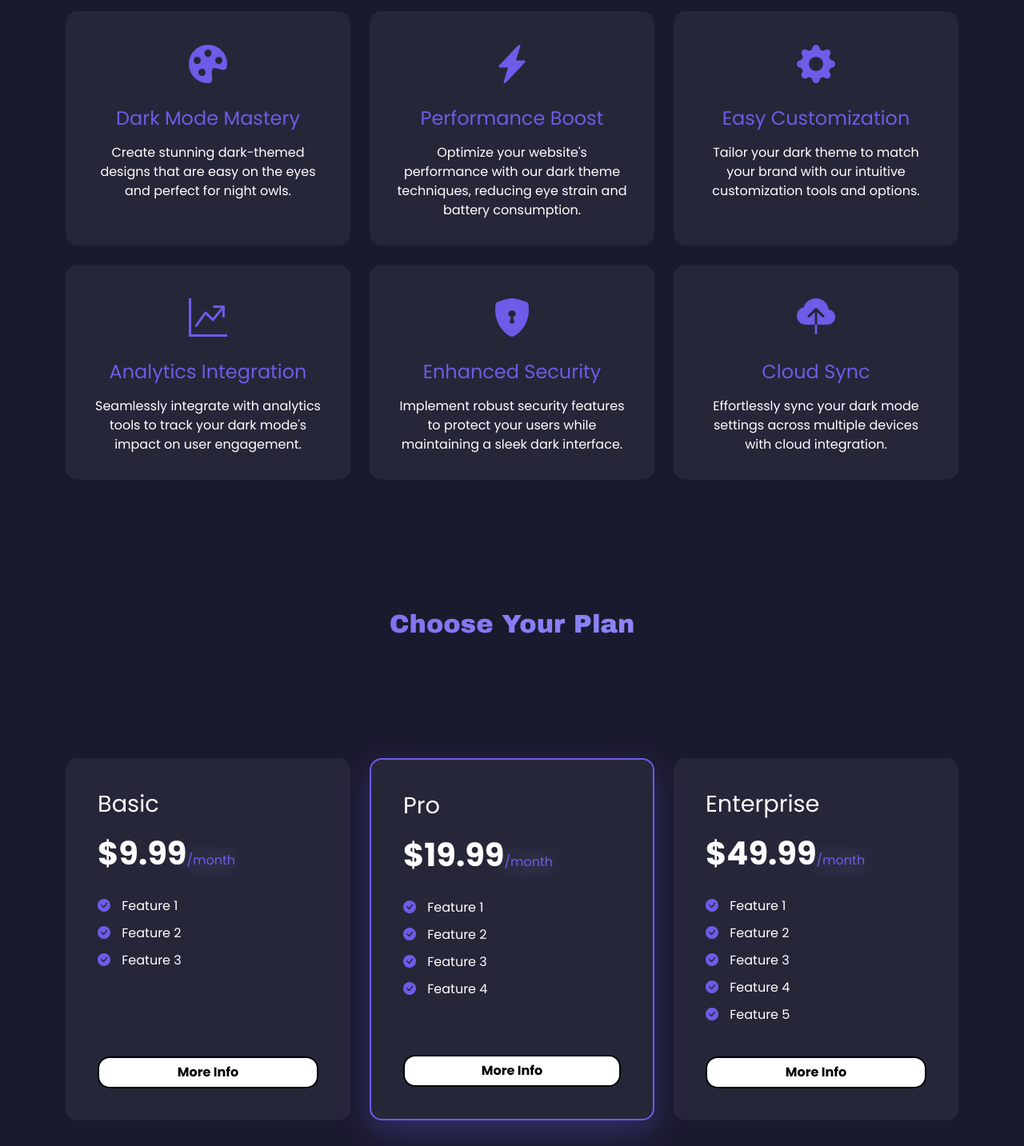
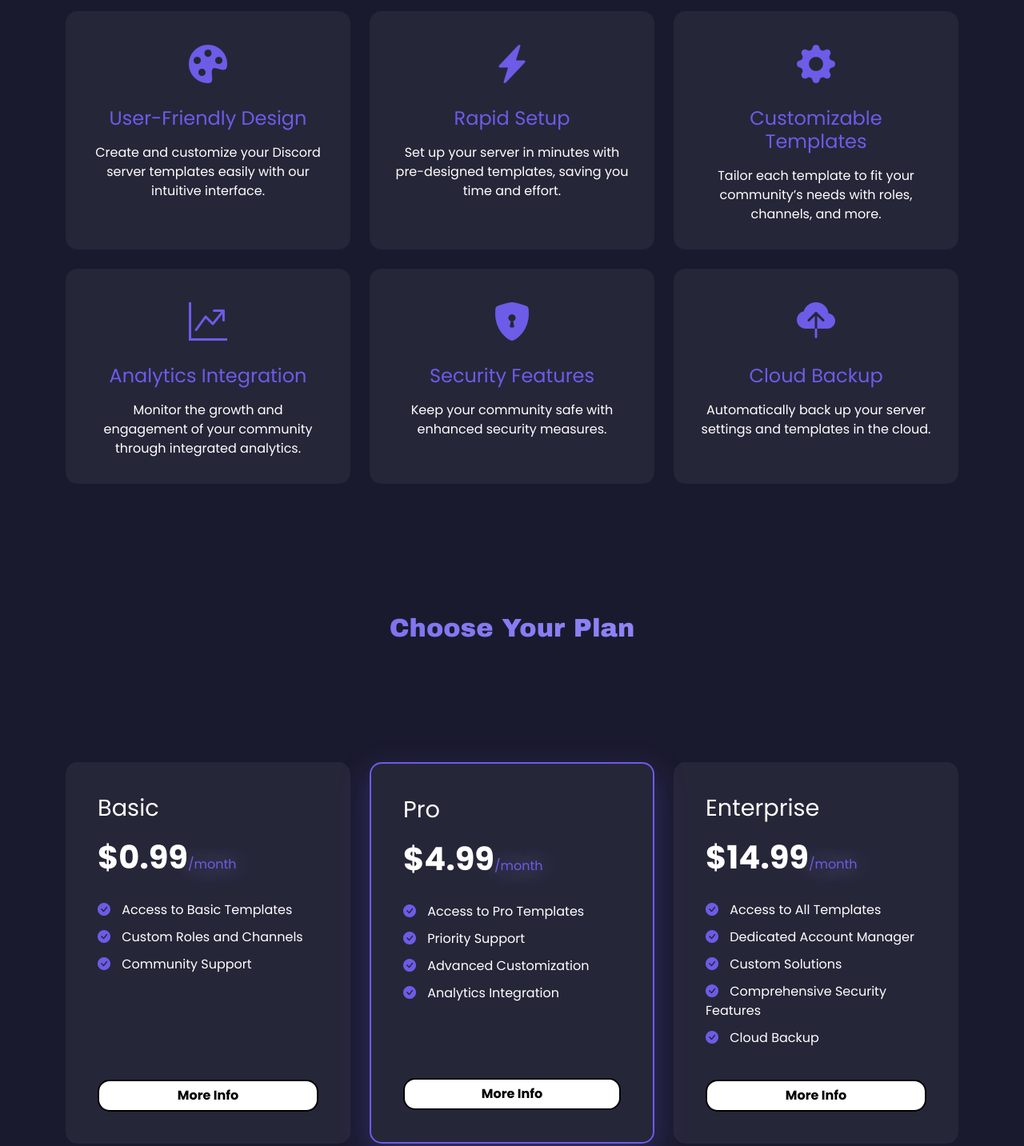
Before and after one commit to Gxnza48/Dark-Land, a plain HTML site: page index.html in a window 1280 px wide. Shown: the part 920-2353 px from the top of the page at 80% size. Drawn offline with nearby package versions, Linux system fonts and the light colour scheme; a web font is replaced by a local one.

Commit message:
Add files via upload

```diff
--- a/index.html
+++ b/index.html
@@ -3,21 +3,21 @@
 <head>
     <meta charset="UTF-8">
     <meta name="viewport" content="width=device-width, initial-scale=1.0">
-    <title>DARK LAND</title>
+    <title>MakeFy</title>
     <link href="https://fonts.googleapis.com/css2?family=Poppins:wght@300;400;600;700&display=swap" rel="stylesheet">
     <link href="https://cdn.jsdelivr.net/npm/bootstrap@5.3.0/dist/css/bootstrap.min.css" rel="stylesheet">
     <link href="https://cdn.jsdelivr.net/npm/bootstrap-icons@1.7.2/font/bootstrap-icons.css" rel="stylesheet">
     <link href="styles.css" rel="stylesheet">
-    <link rel="icon" href="https://cdn-icons-png.freepik.com/512/3523/3523617.png" type="image/png">
+    <link rel="icon" href="https://cdn-icons-png.freepik.com/256/9755/9755394.png" type="image/png">
     <link rel="preconnect" href="https://fonts.googleapis.com">
-<link rel="preconnect" href="https://fonts.gstatic.com" crossorigin>
-<link href="https://fonts.googleapis.com/css2?family=Archivo+Black&family=Timmana&display=swap" rel="stylesheet">
+    <link rel="preconnect" href="https://fonts.gstatic.com" crossorigin>
+    <link href="https://fonts.googleapis.com/css2?family=Archivo+Black&family=Timmana&display=swap" rel="stylesheet">
 </head>
 <body class="dark-mode">
     <header>
         <nav class="navbar navbar-expand-lg navbar-dark fixed-top">
             <div class="container">
-                <a class="navbar-brand" href="#">DARKLAND</a>
+                <a class="navbar-brand" href="#">MakeFy</a>
                 <button class="navbar-toggler" type="button" data-bs-toggle="collapse" data-bs-target="#navbarNav" aria-controls="navbarNav" aria-expanded="false" aria-label="Toggle navigation">
                     <span class="navbar-toggler-icon"></span>
                 </button>
@@ -49,9 +49,9 @@
         <section id="home" class="hero">
             <div id="particles-js"></div>
             <div class="container">
-                <h1 class="gradient-text">WELCOME TO DARKLAND</h1>
-                <p class="lead">Experience the power of darkness in web design</p>
-                <button class="cta-button">Get Started</button>
+                <h1 class="gradient-text">WELCOME TO MAKEFY</h1>
+                <p class="lead">An AI tool to quickly and easily generate Discord server templates, complete with roles and channels for those who find it challenging.</p>
+                <a href="discord-template.html" class="cta-button">Get Started</a>
             </div>
         </section>
         <section id="features" class="features py-5">
@@ -62,8 +62,8 @@
                         <div class="card feature-card">
                             <div class="card-body">
                                 <i class="bi bi-palette-fill feature-icon"></i>
-                                <h3 class="card-title">Dark Mode Mastery</h3>
-                                <p class="card-text">Create stunning dark-themed designs that are easy on the eyes and perfect for night owls.</p>
+                                <h3 class="card-title">User-Friendly Design</h3>
+                                <p class="card-text">Create and customize your Discord server templates easily with our intuitive interface.</p>
                             </div>
                         </div>
                     </div>
@@ -71,8 +71,8 @@
                         <div class="card feature-card">
                             <div class="card-body">
                                 <i class="bi bi-lightning-charge-fill feature-icon"></i>
-                                <h3 class="card-title">Performance Boost</h3>
-                                <p class="card-text">Optimize your website's performance with our dark theme techniques, reducing eye strain and battery consumption.</p>
+                                <h3 class="card-title">Rapid Setup</h3>
+                                <p class="card-text">Set up your server in minutes with pre-designed templates, saving you time and effort.</p>
                             </div>
                         </div>
                     </div>
@@ -80,8 +80,8 @@
                         <div class="card feature-card">
                             <div class="card-body">
                                 <i class="bi bi-gear-fill feature-icon"></i>
-                                <h3 class="card-title">Easy Customization</h3>
-                                <p class="card-text">Tailor your dark theme to match your brand with our intuitive customization tools and options.</p>
+                                <h3 class="card-title">Customizable Templates</h3>
+                                <p class="card-text">Tailor each template to fit your community’s needs with roles, channels, and more.</p>
                             </div>
                         </div>
                     </div>
@@ -90,7 +90,7 @@
                             <div class="card-body">
                                 <i class="bi bi-graph-up-arrow feature-icon"></i>
                                 <h3 class="card-title">Analytics Integration</h3>
-                                <p class="card-text">Seamlessly integrate with analytics tools to track your dark mode's impact on user engagement.</p>
+                                <p class="card-text">Monitor the growth and engagement of your community through integrated analytics.</p>
                             </div>
                         </div>
                     </div>
@@ -98,8 +98,8 @@
                         <div class="card feature-card">
                             <div class="card-body">
                                 <i class="bi bi-shield-lock-fill feature-icon"></i>
-                                <h3 class="card-title">Enhanced Security</h3>
-                                <p class="card-text">Implement robust security features to protect your users while maintaining a sleek dark interface.</p>
+                                <h3 class="card-title">Security Features</h3>
+                                <p class="card-text">Keep your community safe with enhanced security measures.</p>
                             </div>
                         </div>
                     </div>
@@ -107,15 +107,14 @@
                         <div class="card feature-card">
                             <div class="card-body">
                                 <i class="bi bi-cloud-upload-fill feature-icon"></i>
-                                <h3 class="card-title">Cloud Sync</h3>
-                                <p class="card-text">Effortlessly sync your dark mode settings across multiple devices with cloud integration.</p>
+                                <h3 class="card-title">Cloud Backup</h3>
+                                <p class="card-text">Automatically back up your server settings and templates in the cloud.</p>
                             </div>
                         </div>
                     </div>
                 </div>
             </div>
         </section>
-
 
         <section id="pricing" class="pricing">
             <div class="container">
@@ -125,13 +124,13 @@
                         <div class="card pricing-card">
                             <div class="card-body d-flex flex-column">
                                 <h3 class="card-title">Basic</h3>
-                                <h4 class="card-price">$9.99<span>/month</span></h4>
+                                <h4 class="card-price">$0.99<span>/month</span></h4>
                                 <ul class="feature-list flex-grow-1">
-                                    <li><i class="bi bi-check-circle-fill"></i> Feature 1</li>
-                                    <li><i class="bi bi-check-circle-fill"></i> Feature 2</li>
-                                    <li><i class="bi bi-check-circle-fill"></i> Feature 3</li>
+                                    <li><i class="bi bi-check-circle-fill"></i> Access to Basic Templates</li>
+                                    <li><i class="bi bi-check-circle-fill"></i> Custom Roles and Channels</li>
+                                    <li><i class="bi bi-check-circle-fill"></i> Community Support</li>
                                 </ul>
-                                <button class="btn" >More Info</button>
+                                <button class="btn">More Info</button>
                             </div>
                         </div>
                     </div>
@@ -139,14 +138,14 @@
                         <div class="card pricing-card featured">
                             <div class="card-body d-flex flex-column">
                                 <h3 class="card-title">Pro</h3>
-                                <h4 class="card-price">$19.99<span>/month</span></h4>
+                                <h4 class="card-price">$4.99<span>/month</span></h4>
                                 <ul class="feature-list flex-grow-1">
-                                    <li><i class="bi bi-check-circle-fill"></i> Feature 1</li>
-                                    <li><i class="bi bi-check-circle-fill"></i> Feature 2</li>
-                                    <li><i class="bi bi-check-circle-fill"></i> Feature 3</li>
-                                    <li><i class="bi bi-check-circle-fill"></i> Feature 4</li>
+                                    <li><i class="bi bi-check-circle-fill"></i> Access to Pro Templates</li>
+                                    <li><i class="bi bi-check-circle-fill"></i> Priority Support</li>
+                                    <li><i class="bi bi-check-circle-fill"></i> Advanced Customization</li>
+                                    <li><i class="bi bi-check-circle-fill"></i> Analytics Integration</li>
                                 </ul>
-                                <button class="btn" >More Info</button>
+                                <button class="btn">More Info</button>
                             </div>
                         </div>
                     </div>
@@ -154,15 +153,15 @@
                         <div class="card pricing-card">
                             <div class="card-body d-flex flex-column">
                                 <h3 class="card-title">Enterprise</h3>
-                                <h4 class="card-price">$49.99<span>/month</span></h4>
+                                <h4 class="card-price">$14.99<span>/month</span></h4>
                                 <ul class="feature-list flex-grow-1">
-                                    <li><i class="bi bi-check-circle-fill"></i> Feature 1</li>
-                                    <li><i class="bi bi-check-circle-fill"></i> Feature 2</li>
-                                    <li><i class="bi bi-check-circle-fill"></i> Feature 3</li>
-                                    <li><i class="bi bi-check-circle-fill"></i> Feature 4</li>
-                                    <li><i class="bi bi-check-circle-fill"></i> Feature 5</li>
+                                    <li><i class="bi bi-check-circle-fill"></i> Access to All Templates</li>
+                                    <li><i class="bi bi-check-circle-fill"></i> Dedicated Account Manager</li>
+                                    <li><i class="bi bi-check-circle-fill"></i> Custom Solutions</li>
+                                    <li><i class="bi bi-check-circle-fill"></i> Comprehensive Security Features</li>
+                                    <li><i class="bi bi-check-circle-fill"></i> Cloud Backup</li>
                                 </ul>
-                                <button class="btn" >More Info</button>
+                                <button class="btn">More Info</button>
                             </div>
                         </div>
                     </div>
@@ -176,7 +175,7 @@
             <div class="row gy-4">
                 <div class="col-md-4">
                     <h5>About Us</h5>
-                    <p>DarkLand is your gateway to stunning dark-themed web experiences.</p>
+                    <p>MakeFy is your go-to tool for creating beautiful and functional Discord server templates.</p>
                 </div>
                 <div class="col-md-4">
                     <h5>Quick Links</h5>
```
